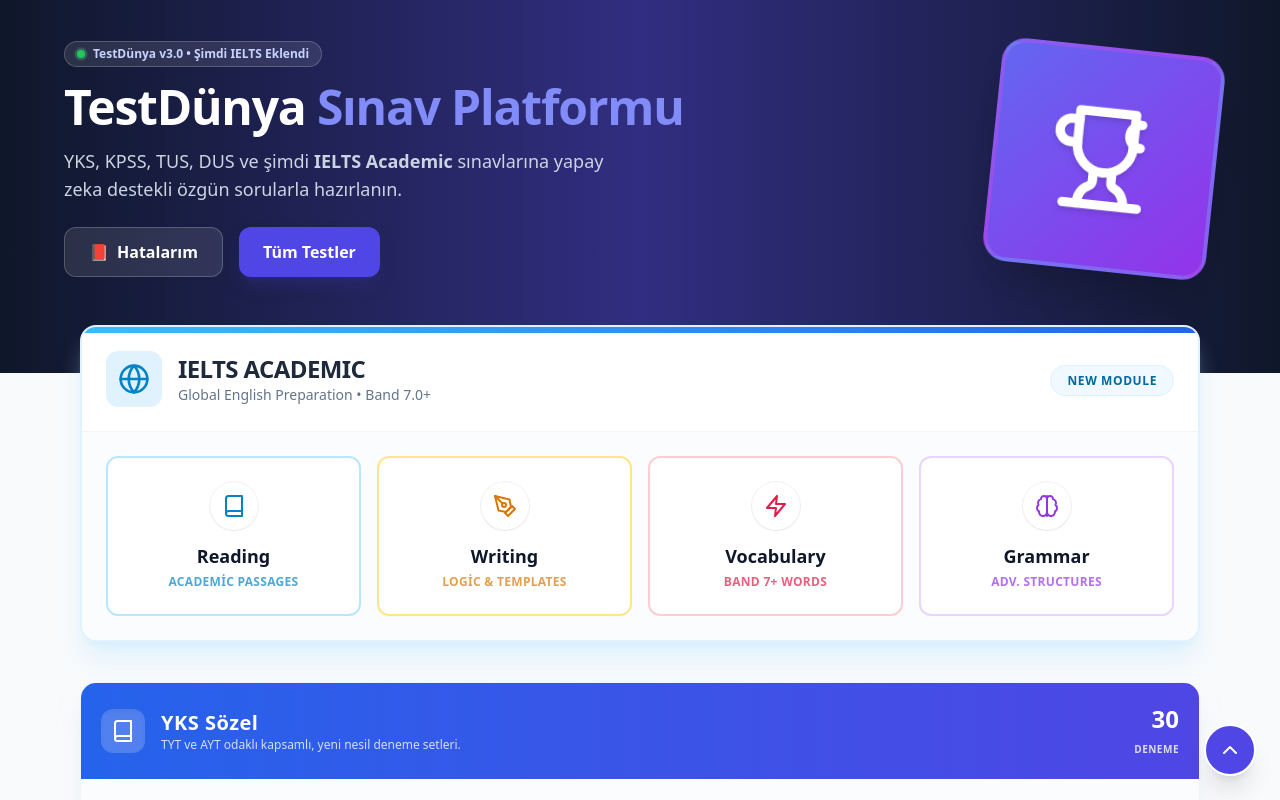
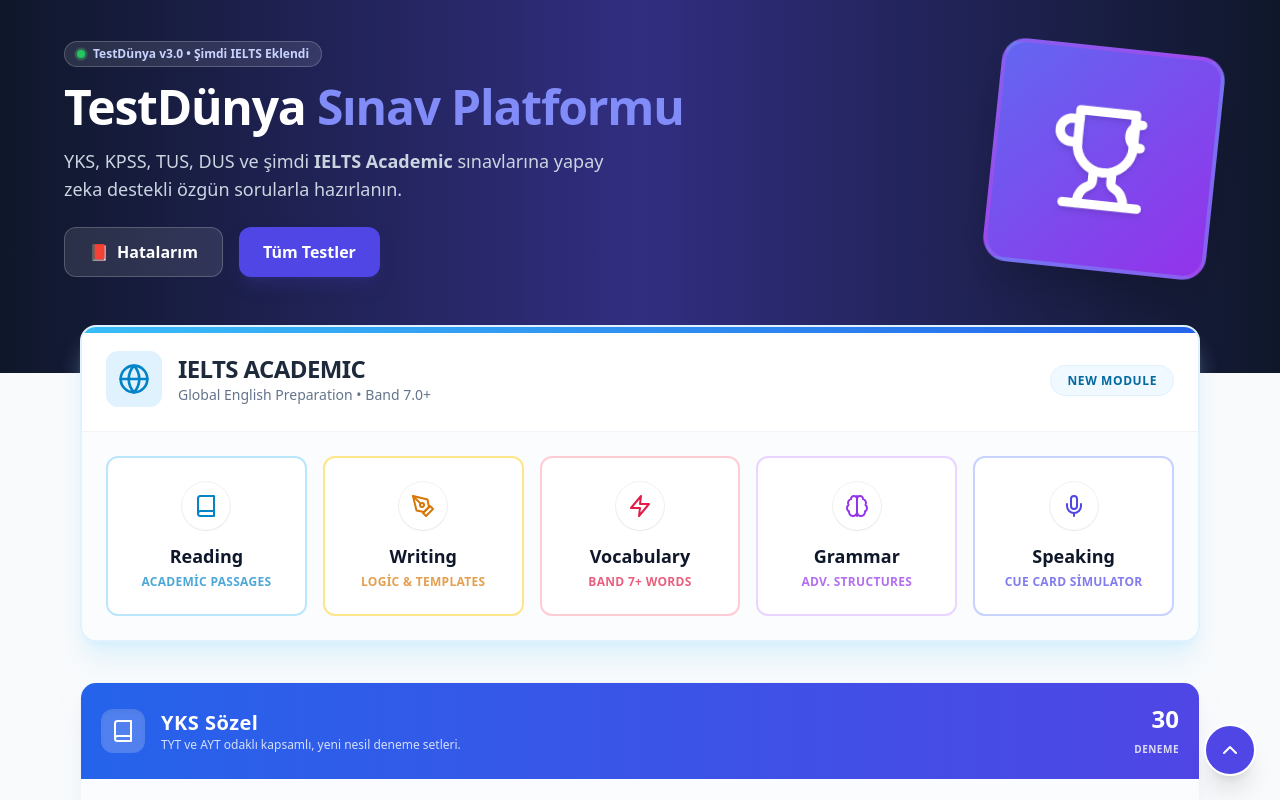
Before and after one commit to kuarkcoin/testdunya, a Next.js app: page / in a window 1280 px wide. Shown: the top 800 px of the page. Built offline with nearby package versions, Linux system fonts and the light colour scheme.

Commit message:
Update page.tsx

```diff
--- a/app/page.tsx
+++ b/app/page.tsx
@@ -41,9 +41,12 @@ const Stethoscope = (props: React.SVGProps<SVGSVGElement>) => (
     <path d="M11 2v2" /><path d="M5 2v2" /><path d="M5 5a2 2 0 0 0 4 0V4a2 2 0 0 0-4 0" /><path d="M8 9a3 3 0 0 0 6 0v-1a1 1 0 0 0-1-1h-2a1 1 0 0 0-1 1v1a3 3 0 0 0 3 3h0a6 6 0 0 1 6 6v3" /><circle cx="20" cy="19" r="3" />
   </svg>
 );
-// --- YENİ GLOBE İKONU (IELTS İÇİN) ---
 const Globe = (props: React.SVGProps<SVGSVGElement>) => (
   <svg xmlns="http://www.w3.org/2000/svg" width="24" height="24" viewBox="0 0 24 24" fill="none" stroke="currentColor" strokeWidth="2" strokeLinecap="round" strokeLinejoin="round" {...props}><circle cx="12" cy="12" r="10"/><path d="M2 12h20"/><path d="M12 2a15.3 15.3 0 0 1 4 10 15.3 15.3 0 0 1-4 10 15.3 15.3 0 0 1-4-10 15.3 15.3 0 0 1 4-10z"/></svg>
+);
+// --- YENİ EKLENEN MIC (SPEAKING) İKONU ---
+const Mic = (props: React.SVGProps<SVGSVGElement>) => (
+  <svg xmlns="http://www.w3.org/2000/svg" width="24" height="24" viewBox="0 0 24 24" fill="none" stroke="currentColor" strokeWidth="2" strokeLinecap="round" strokeLinejoin="round" {...props}><path d="M12 2a3 3 0 0 0-3 3v7a3 3 0 0 0 6 0V5a3 3 0 0 0-3-3Z"/><path d="M19 10v2a7 7 0 0 1-14 0v-2"/><line x1="12" x2="12" y1="19" y2="22"/></svg>
 );
 
 // --- SINAV AYARLARI ---
@@ -98,7 +101,7 @@ const examConfig = [
   }
 ];
 
-// --- IELTS MODÜLLERİ (ÖZEL YAPILANDIRMA) ---
+// --- IELTS MODÜLLERİ (SPEAKING EKLENDİ) ---
 const ieltsModules = [
   {
     id: 'ielts-reading',
@@ -135,6 +138,15 @@ const ieltsModules = [
     color: 'text-purple-600',
     bg: 'bg-purple-50',
     border: 'border-purple-200'
+  },
+  {
+    id: 'ielts-speaking', // BURASI ÖZEL ID
+    title: 'Speaking',
+    desc: 'Cue Card Simulator',
+    icon: <Mic className="w-6 h-6" />,
+    color: 'text-indigo-600',
+    bg: 'bg-indigo-50',
+    border: 'border-indigo-200'
   }
 ];
 
@@ -193,7 +205,7 @@ export default function HomePage() {
       {/* --- MAIN CONTENT AREA --- */}
       <div id="exams" className="max-w-6xl mx-auto px-4 -mt-20 space-y-10 pb-20 relative z-10">
 
-        {/* --- YENİ IELTS GLOBAL SECTION --- */}
+        {/* --- IELTS GLOBAL SECTION --- */}
         <section className="bg-white rounded-2xl shadow-xl shadow-sky-200/40 overflow-hidden border-2 border-sky-100 relative group">
            <div className="absolute top-0 left-0 w-full h-1.5 bg-gradient-to-r from-sky-400 to-blue-600"></div>
 
@@ -213,12 +225,17 @@ export default function HomePage() {
               </div>
            </div>
 
-           {/* IELTS Modules Grid */}
-           <div className="p-6 bg-slate-50/50 grid grid-cols-1 sm:grid-cols-2 lg:grid-cols-4 gap-4">
-              {ieltsModules.map((module) => (
+           {/* IELTS Modules Grid (GÜNCELLENDİ) */}
+           {/* Speaking için 5'li grid sistemine geçildi (lg:grid-cols-5) */}
+           <div className="p-6 bg-slate-50/50 grid grid-cols-1 sm:grid-cols-2 lg:grid-cols-5 gap-4">
+              {ieltsModules.map((module) => {
+                // Link Mantığı: Speaking ise özel link, değilse /test/[id]
+                const linkHref = module.id === 'ielts-speaking' ? '/ielts/speaking' : `/test/${module.id}`;
+
+                return (
                   <Link
                     key={module.id}
-                  href={`/test/${module.id}`}
+                    href={linkHref}
                     className={`flex flex-col items-center justify-center p-6 rounded-xl border-2 transition-all hover:-translate-y-1 hover:shadow-lg ${module.bg} ${module.border} ${module.color} bg-white`}
                   >
                     <div className={`mb-3 p-3 rounded-full bg-white shadow-sm ring-1 ring-black/5 ${module.color}`}>
@@ -227,12 +244,13 @@ export default function HomePage() {
                     <h3 className="font-bold text-lg text-slate-900">{module.title}</h3>
                     <p className="text-xs font-semibold opacity-70 uppercase tracking-wide mt-1">{module.desc}</p>
                   </Link>
-              ))}
+                );
+              })}
            </div>
         </section>
 
 
-        {/* --- MEVCUT ULUSAL SINAVLAR (YKS, KPSS, TUS, DUS) --- */}
+        {/* --- ULUSAL SINAVLAR (YKS, KPSS, TUS, DUS) --- */}
         {examConfig.map((exam) => (
           <section
             key={exam.id}
@@ -390,6 +408,17 @@ export default function HomePage() {
             </ul>
           </div>
         </div>
+
+        {/* FOOTER CTA */}
+        <div className="flex justify-center border-t border-slate-800 pt-8 mt-8">
+          <Link
+            href="/iletisim"
+            className="flex items-center gap-3 bg-indigo-600 hover:bg-indigo-700 text-white px-8 py-4 rounded-xl shadow-lg transition-all hover:-translate-y-1 hover:shadow-indigo-900/50 font-bold text-lg"
+          >
+            <span className="text-2xl">💬</span>
+            <span>Bizimle İletişime Geçin</span>
+          </Link>
+        </div>
       </footer>
 
       {/* --- YUKARI ÇIK --- */}
```
Lines whose indentation alone changed are shown as unchanged.
